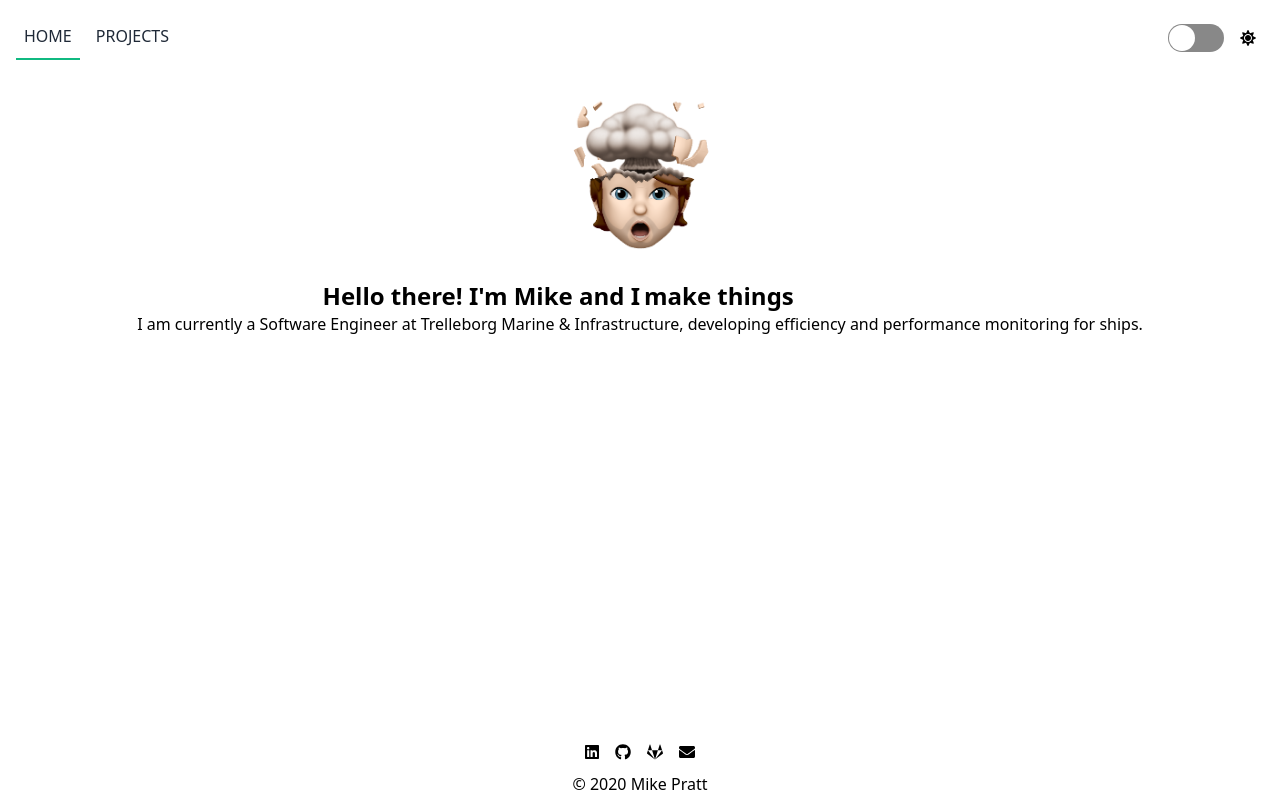
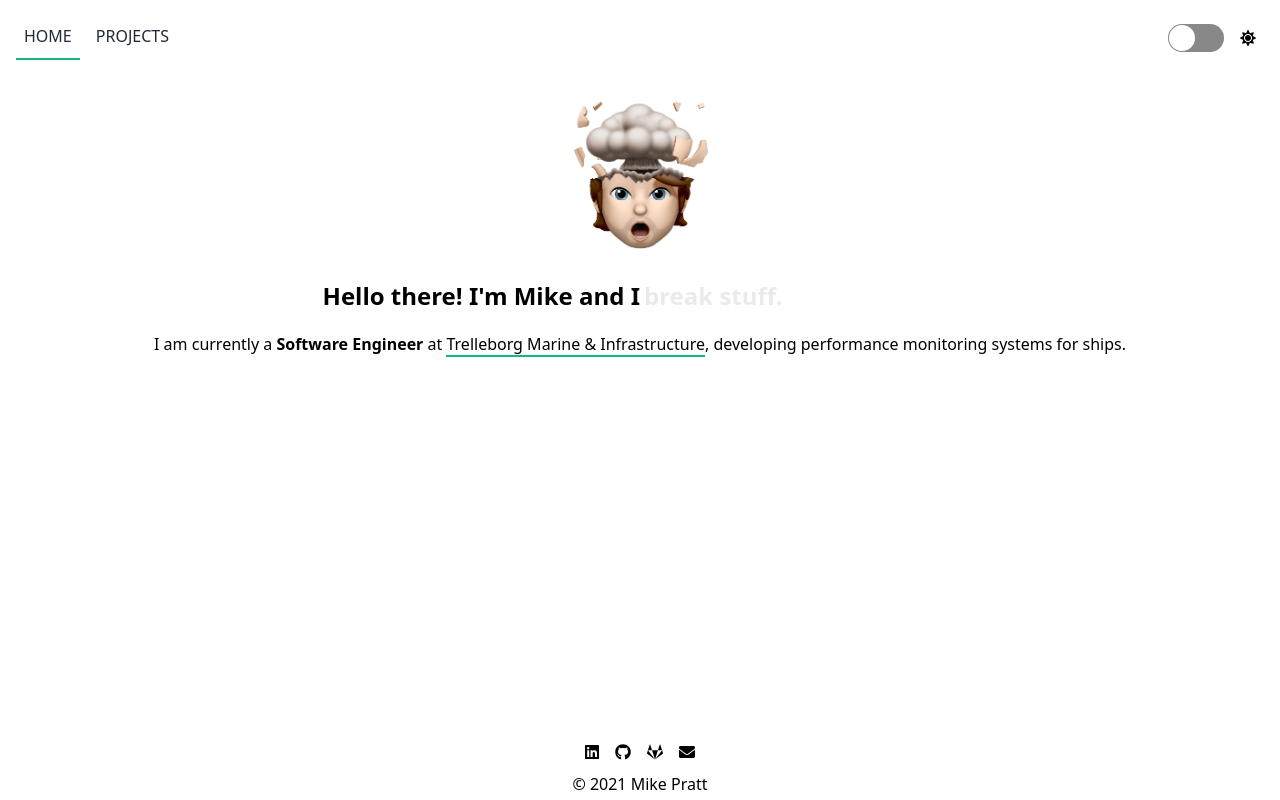
Before and after one commit to mj3f/personal-website, a React (Create React App) app: page / in a window 1280 px wide. Built offline with nearby package versions, Linux system fonts and the light colour scheme.

Commit message:
Added fade animation for text change. Updated copyright year in footer. Bug with the fade animation speed that I don't really care to fix at this point, setting a delay or manually calling the animation does not seem to fix the issue.

```diff
--- a/src/components/Footer.tsx
+++ b/src/components/Footer.tsx
@@ -24,7 +24,7 @@ const Footer = () => {
             </div>
             <div className="flex flex-row">
                 <a href="https://www.msjp.dev" className="hover:text-green-500">
-                    &#169; 2020 Mike Pratt
+                    &#169; 2021 Mike Pratt
                 </a>
             </div>
         </div>
--- a/src/components/Home.tsx
+++ b/src/components/Home.tsx
@@ -3,16 +3,19 @@ import memoji from '../img/memoji.png';
 
 const Home: FunctionComponent = () => {
     const [state, setState] = useState({
-        index: -1,
-        aboutMeSnippet: ''
+        index: 0,
+        aboutMeSnippet: 'make things'
     });
 
     useEffect(() => {
         const aboutStrings = [
             'make things',
             'break stuff',
+            'like to learn new technologies',
             'EXECUTE ORDER 66',
             'am an F1 fanatic',
+            'think Yu-Gi-Oh! > Pokémon',
+            'peddle around on two wheels',
             '<3 movies',
             'think you\'re alright!'
         ];
@@ -28,10 +31,12 @@ const Home: FunctionComponent = () => {
             <img src={memoji} alt="My mind is blown, always!" className="h-48 w-48 flex-auto"/>
             <div className="flex flex-auto w-full justify-center">
                 <div className="w-1/2 text-right text-2xl font-semibold">Hello there! I'm Mike and I </div>
-                <div className="w-1/2 pl-1 text-2xl font-semibold">{state.aboutMeSnippet}</div>
+                <div className="w-1/2 pl-1 text-2xl font-semibold animate-fade">{state.aboutMeSnippet}.</div>
             </div>
-            <div className="flex-auto">
-                I am currently a Software Engineer at Trelleborg Marine & Infrastructure, developing efficiency and performance monitoring for ships.
+            <div className="flex-auto pt-5">
+                I am currently a <a className="p-0 font-semibold">Software Engineer</a> at {' '}
+                <a href="https://www.trelleborg.com/en/marine-and-infrastructure/products--solutions--and--services/marine/ship--performance--monitoring"
+                   className="border-b-2 border-green-500 hover:text-green-500">Trelleborg Marine & Infrastructure</a>, developing performance monitoring systems for ships.
             </div>
         </div>
     );
--- a/tailwind.config.js
+++ b/tailwind.config.js
@@ -2,7 +2,17 @@ module.exports = {
   purge: ['./src/**/*.{js,jsx,ts,tsx}', './public/index.html'],
   darkMode: 'class', // or 'media' or 'class'
   theme: {
-    extend: {},
+    extend: {
+      keyframes: {
+        fade: {
+          '0%, 100%': { opacity: 0 },
+          '50%': { opacity: 1 }
+        }
+      },
+      animation: {
+        fade: 'fade 3s infinite'
+      }
+    },
   },
   variants: {
     extend: {
```
